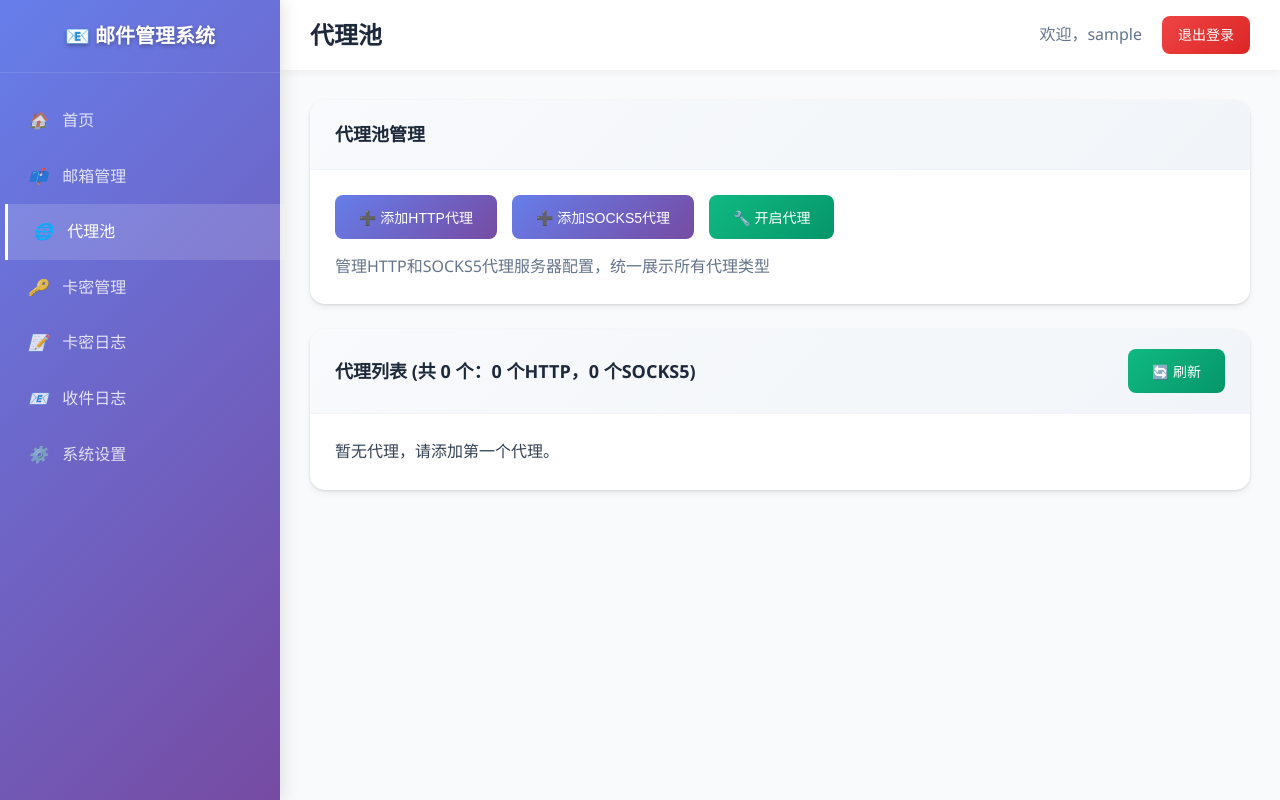
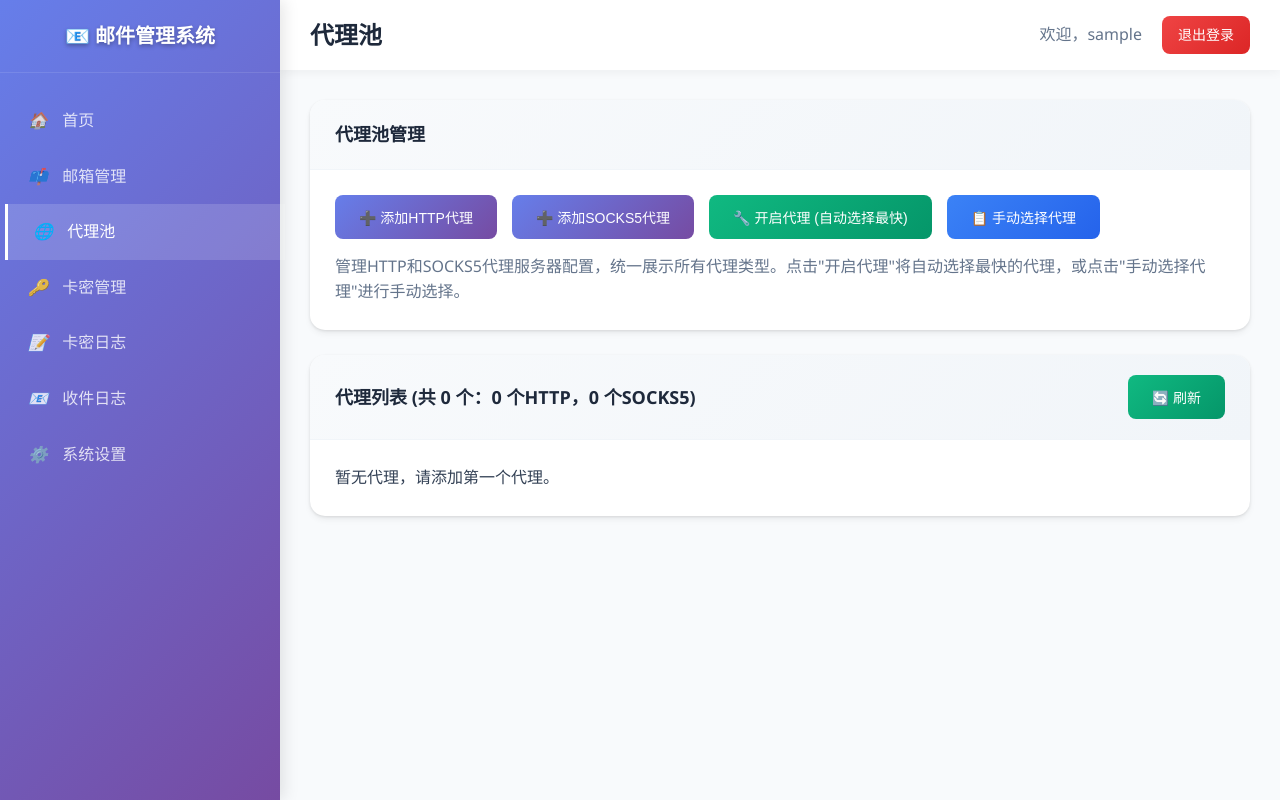
Before and after one commit to doul676/9.10, a PHP site: page /admin/daili.php in a window 1280 px wide. Run offline with PHP 8.4, Linux system fonts and the light colour scheme; the visitor is signed in with stand-in values (Sample User, id 1).

Commit message:
Fix Issue #2: Implement automatic fastest proxy selection
Co-authored-by: douliu6767 <152276692+douliu6767@users.noreply.github.com>

```diff
--- a/admin/api.php
+++ b/admin/api.php
@@ -1586,7 +1586,7 @@ function getGlobalProxyStatus() {
 
             if (!empty($proxyType) && $proxyId > 0) {
                 $tableName = $proxyType === 'socks5' ? 'socks5_proxies' : 'http_proxies';
-                $stmt = $db->prepare("SELECT id, name, host, port, status FROM {$tableName} WHERE id = ?");
+                $stmt = $db->prepare("SELECT id, name, host, port, status, response_time FROM {$tableName} WHERE id = ?");
                 $stmt->bindValue(1, $proxyId);
                 $proxyResult = $stmt->execute();
                 $activeProxy = $proxyResult->fetchArray(SQLITE3_ASSOC);
--- a/admin/daili.php
+++ b/admin/daili.php
@@ -861,8 +861,11 @@ $socks5Proxies = array_filter($allProxies, function($proxy) { return $proxy['pro
                         <button type="button" class="btn btn-success" onclick="toggleGlobalProxy()" id="globalProxyBtn">
                             🔧 开启代理
                         </button>
+                        <button type="button" class="btn btn-info" onclick="showProxySelectionModal()" id="manualSelectBtn">
+                            📋 手动选择代理
+                        </button>
                     </div>
-                    <p style="margin-top: 15px; color: #64748b;">管理HTTP和SOCKS5代理服务器配置，统一展示所有代理类型</p>
+                    <p style="margin-top: 15px; color: #64748b;">管理HTTP和SOCKS5代理服务器配置，统一展示所有代理类型。点击"开启代理"将自动选择最快的代理，或点击"手动选择代理"进行手动选择。</p>
                 </div>
             </div>
 
@@ -1089,14 +1092,18 @@ $socks5Proxies = array_filter($allProxies, function($proxy) { return $proxy['pro
         // 更新全局代理按钮状态
         function updateGlobalProxyButton() {
             const btn = document.getElementById('globalProxyBtn');
+            const manualBtn = document.getElementById('manualSelectBtn');
+
             if (globalProxyStatus.enabled && globalProxyStatus.activeProxy) {
                 btn.textContent = '🔴 关闭代理';
                 btn.className = 'btn btn-danger';
                 btn.title = `当前启用: ${globalProxyStatus.activeProxy.name} (${globalProxyStatus.activeProxy.host}:${globalProxyStatus.activeProxy.port})`;
+                manualBtn.style.display = 'none'; // 隐藏手动选择按钮
             } else {
-                btn.textContent = '🔧 开启代理';
+                btn.textContent = '🔧 开启代理 (自动选择最快)';
                 btn.className = 'btn btn-success';
-                btn.title = '点击启用全局代理';
+                btn.title = '点击自动选择最快的代理并启用';
+                manualBtn.style.display = 'inline-block'; // 显示手动选择按钮
             }
         }
 
@@ -1106,9 +1113,59 @@ $socks5Proxies = array_filter($allProxies, function($proxy) { return $proxy['pro
                 // 当前已启用，直接禁用
                 disableGlobalProxy();
             } else {
-                // 当前未启用，显示代理选择窗口
-                showProxySelectionModal();
-            }
+                // 当前未启用，自动选择最快的代理
+                autoSelectFastestProxy();
+            }
+        }
+
+        // 自动选择最快的代理
+        function autoSelectFastestProxy() {
+            const btn = document.getElementById('globalProxyBtn');
+            const originalText = btn.textContent;
+
+            btn.disabled = true;
+            btn.textContent = '正在选择最快代理...';
+
+            // 获取代理列表
+            fetch('api.php?action=refresh_proxies', {
+                method: 'GET'
+            })
+            .then(response => response.json())
+            .then(result => {
+                if (result.success) {
+                    // 筛选状态正常的代理
+                    const availableProxies = result.proxies.filter(proxy => proxy.status == 1);
+
+                    if (availableProxies.length === 0) {
+                        showToast('暂无状态正常的代理，请先测试代理连接', 'error');
+                        btn.disabled = false;
+                        btn.textContent = originalText;
+                        return;
+                    }
+
+                    // 按响应时间排序，选择最快的代理
+                    availableProxies.sort((a, b) => {
+                        const timeA = parseInt(a.response_time) || 99999;
+                        const timeB = parseInt(b.response_time) || 99999;
+                        return timeA - timeB;
+                    });
+
+                    const fastestProxy = availableProxies[0];
+
+                    // 启用最快的代理
+                    enableSpecificProxy(fastestProxy.proxy_type, fastestProxy.id, fastestProxy.name, true);
+                } else {
+                    showToast('获取代理列表失败：' + result.message, 'error');
+                    btn.disabled = false;
+                    btn.textContent = originalText;
+                }
+            })
+            .catch(error => {
+                console.error('Error:', error);
+                showToast('获取代理列表失败：' + error.message, 'error');
+                btn.disabled = false;
+                btn.textContent = originalText;
+            });
         }
 
         // 禁用全局代理
@@ -1222,12 +1279,12 @@ $socks5Proxies = array_filter($allProxies, function($proxy) { return $proxy['pro
         }
 
         // 启用指定代理
-        function enableSpecificProxy(proxyType, proxyId, proxyName) {
-            const btn = event.target;
+        function enableSpecificProxy(proxyType, proxyId, proxyName, isAutoSelection = false) {
+            const btn = isAutoSelection ? document.getElementById('globalProxyBtn') : event.target;
             const originalText = btn.textContent;
 
             btn.disabled = true;
-            btn.textContent = '启用中...';
+            btn.textContent = isAutoSelection ? '正在启用最快代理...' : '启用中...';
 
             fetch('api.php?action=toggle_proxy', {
                 method: 'POST',
@@ -1242,8 +1299,16 @@ $socks5Proxies = array_filter($allProxies, function($proxy) { return $proxy['pro
                     globalProxyStatus.enabled = true;
                     globalProxyStatus.activeProxy = result.activeProxy;
                     updateGlobalProxyButton();
-                    closeProxySelectionModal();
-                    showToast(result.message, 'success');
+                    if (!isAutoSelection) {
+                        closeProxySelectionModal();
+                    }
+
+                    // 显示更详细的成功消息
+                    if (isAutoSelection) {
+                        showToast(`✅ 已自动启用最快代理：${proxyName}\n响应时间：${result.activeProxy.response_time || 0}ms\n地址：${result.activeProxy.host}:${result.activeProxy.port}`, 'success', 6000);
+                    } else {
+                        showToast(result.message, 'success');
+                    }
                 } else {
                     showToast(result.message, 'error');
                 }
@@ -1254,7 +1319,11 @@ $socks5Proxies = array_filter($allProxies, function($proxy) { return $proxy['pro
             })
             .finally(() => {
                 btn.disabled = false;
-                btn.textContent = originalText;
+                if (!isAutoSelection) {
+                    btn.textContent = originalText;
+                } else {
+                    updateGlobalProxyButton();
+                }
             });
         }
 
```
